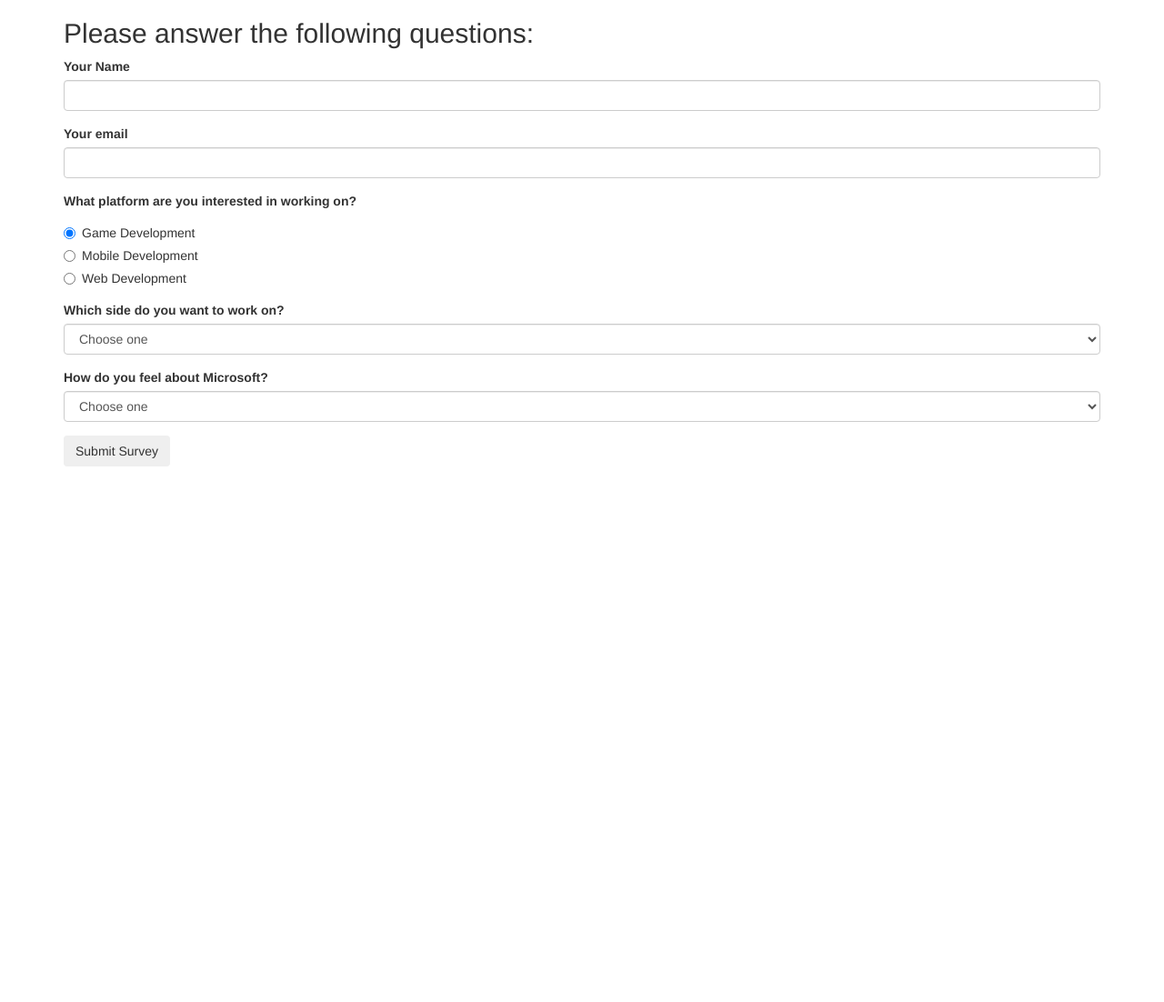
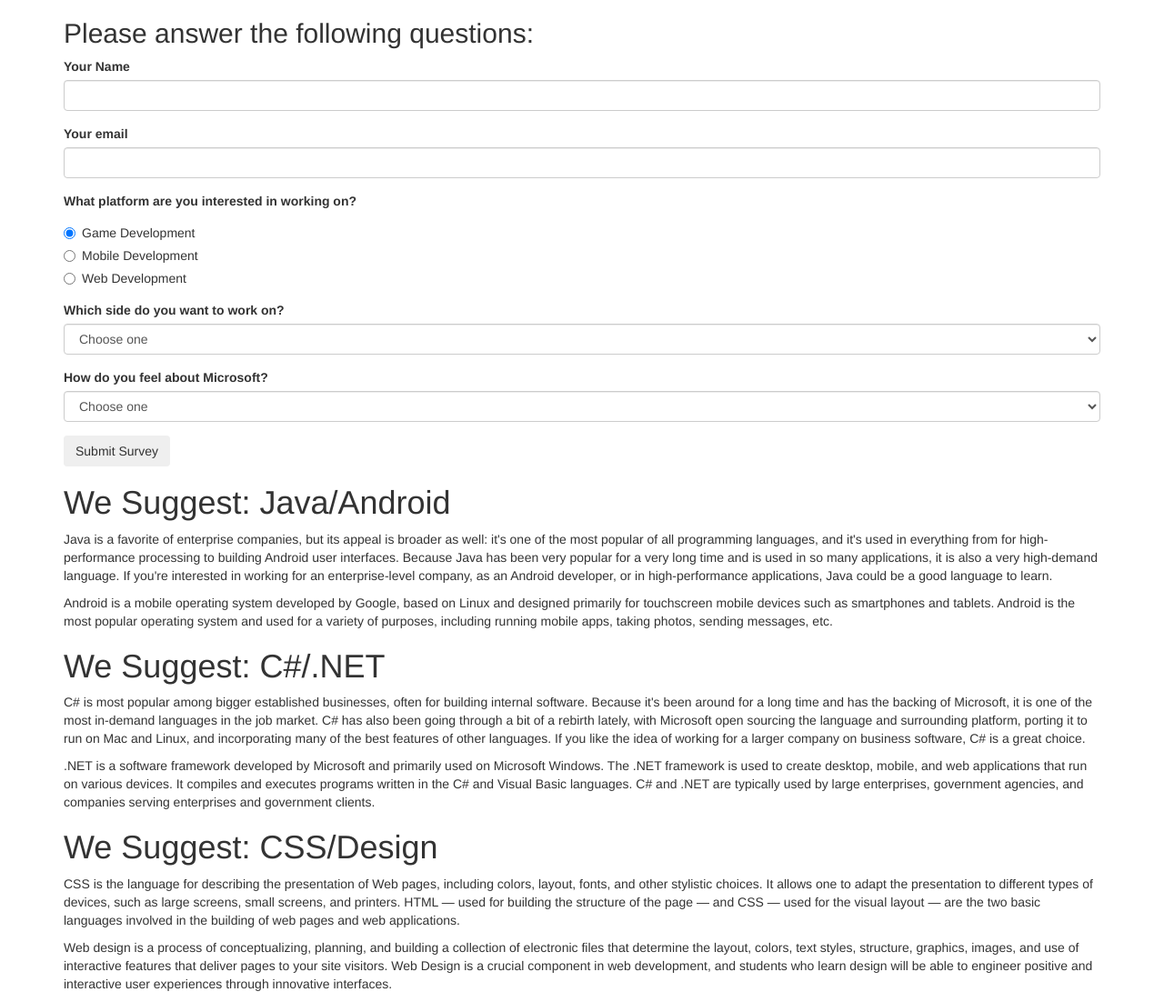
Before and after one commit to paulguevarra/track-suggester, a plain HTML site: page index.html in a window 1280 px wide. Shown: the whole page at 91% size. Before the commit the page ends 800 px from the top, so only its background shows below. Drawn offline with nearby package versions, Linux system fonts and the light colour scheme.

Commit message:
add response suggestion content to html

```diff
--- a/index.html
+++ b/index.html
@@ -9,6 +9,7 @@
   </head>
   <body>
     <div class="container">
+<!--Survey Form-->
       <h2>Please answer the following questions:</h1>
       <div id="blanks">
         <form>
@@ -65,6 +66,26 @@
 
           <button type="submit" class="btn">Submit Survey</button>
         </form>
+      </div>
+<!--Survey Form End-->
+<!--Track suggestion Content-->
+      <div>
+        <h1>We Suggest: Java/Android</h1>
+        <p>Java is a favorite of enterprise companies, but its appeal is broader as well: it's one of the most popular of all programming languages, and it's used in everything from for high-performance processing to building Android user interfaces. Because Java has been very popular for a very long time and is used in so many applications, it is also a very high-demand language. If you're interested in working for an enterprise-level company, as an Android developer, or in high-performance applications, Java could be a good language to learn.</p>
+        <p>Android is a mobile operating system developed by Google, based on Linux and designed primarily for touchscreen mobile devices such as smartphones and tablets. Android is the most popular operating system and used for a variety of purposes, including running mobile apps, taking photos, sending messages, etc.</p>
+
+        <h1>We Suggest: C#/.NET</h1>
+        <p>C# is most popular among bigger established businesses, often for building internal software. Because it's been around for a long time and has the backing of Microsoft, it is one of the most in-demand languages in the job market. C# has also been going through a bit of a rebirth lately, with Microsoft open sourcing the language and surrounding platform, porting it to run on Mac and Linux, and incorporating many of the best features of other languages. If you like the idea of working for a larger company on business software, C# is a great choice.</p>
+        <p>.NET is a software framework developed by Microsoft and primarily used on Microsoft Windows. The .NET framework is used to create desktop, mobile, and web applications that run on various devices. It compiles and executes programs written in the C# and Visual Basic languages. C# and .NET are typically used by large enterprises, government agencies, and companies serving enterprises and government clients.</p>
+
+        <h1>We Suggest: CSS/Design</h1>
+        <p>CSS is the language for describing the presentation of Web pages, including colors, layout, fonts, and other stylistic choices. It allows one to adapt the presentation to different types of devices, such as large screens, small screens, and printers. HTML — used for building the structure of the page — and CSS — used for the visual layout — are the two basic languages involved in the building of web pages and web applications.</p>
+        <p>Web design is a process of conceptualizing, planning, and building a collection of electronic files that determine the layout, colors, text styles, structure, graphics, images, and use of interactive features that deliver pages to your site visitors. Web Design is a crucial component in web development, and students who learn design will be able to engineer positive and interactive user experiences through innovative interfaces.</p>
+
+      </div>
+<!--Track suggestion Content End-->
+
+
     </div>
   </body>
 </html>
```
